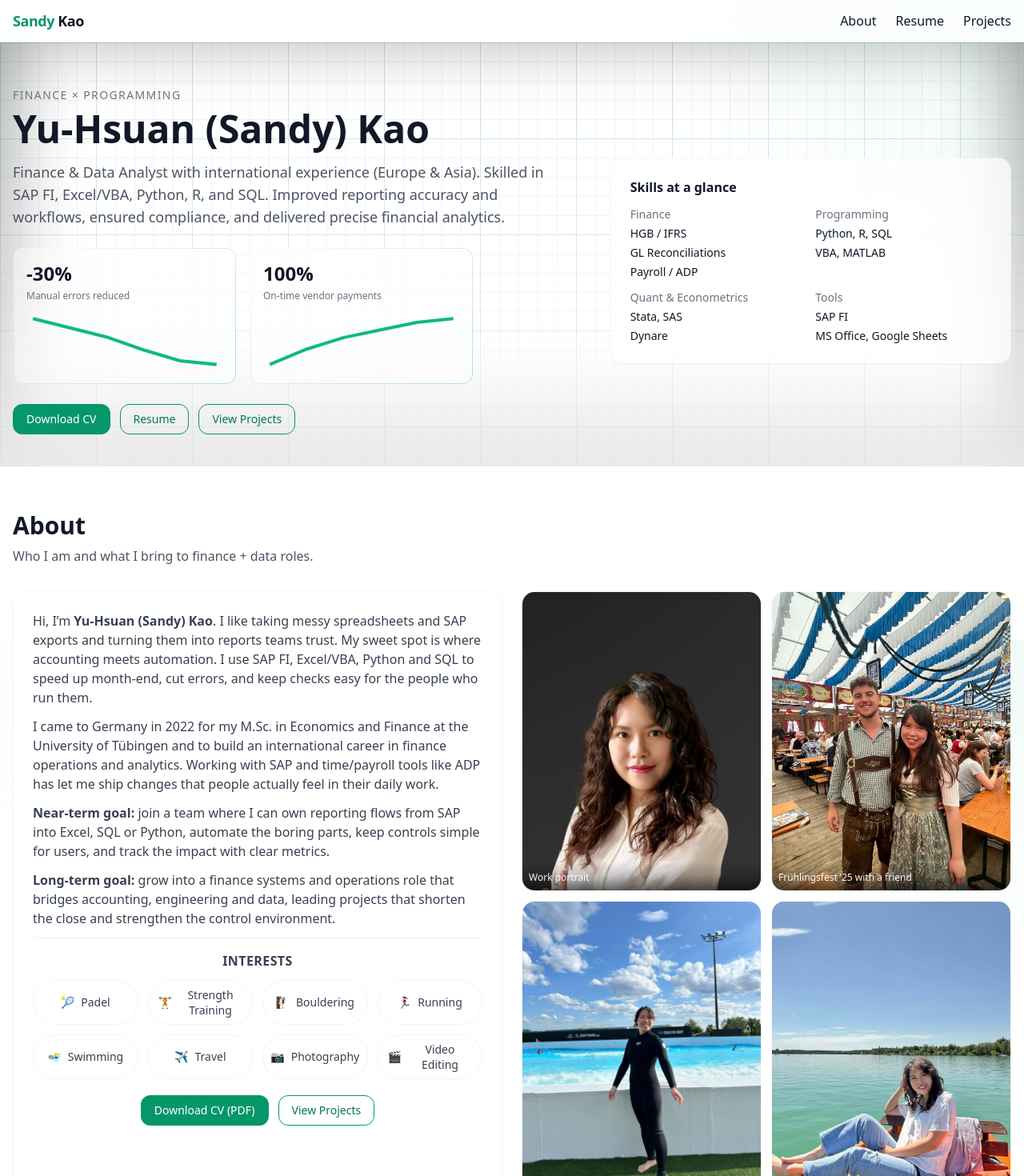
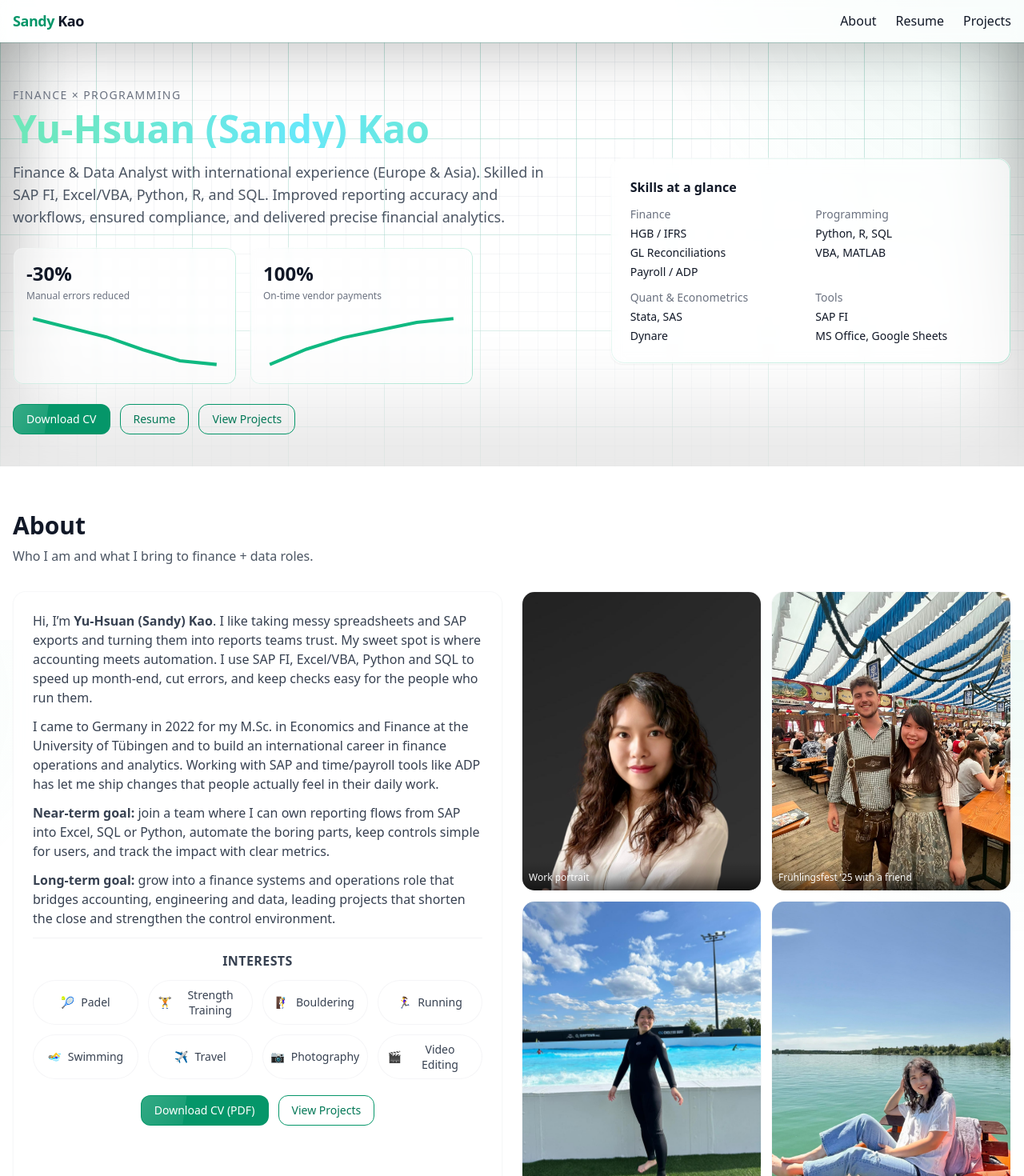
Before and after one commit to SandyKao0301/SandyKao, a Next.js app: page / in a window 1280 px wide. Shown: the top 1470 px of the page at 80% size. Built offline with nearby package versions, Linux system fonts and the light colour scheme.

Commit message:
Update page.tsx

```diff
--- a/app/page.tsx
+++ b/app/page.tsx
@@ -4,6 +4,7 @@ import ProjectCard from "@/components/ProjectCard";
 import Timeline from "@/components/Timeline";
 import KPIs from "@/components/KPIs";
 import BlueprintFX from "@/components/BlueprintFX";
+import ParallaxGroup from "@/components/ParallaxGroup";
 
 export default function Page() {
   const base = process.env.NEXT_PUBLIC_BASE_PATH || "";
@@ -23,15 +24,19 @@ export default function Page() {
   return (
     <>
       {/* Hero */}
-      <header className="container pt-14 pb-10 relative">
-        <BlueprintFX />
+      <header className="container pt-14 pb-10 relative overflow-hidden">
+        <BlueprintFX variant="bold" fullBleed />
 
         <div className="grid gap-8 md:grid-cols-12 items-center">
           <div className="md:col-span-7">
             <p className="text-sm uppercase tracking-widest text-gray-500">Finance × Programming</p>
-            <h1 className="mt-2 text-3xl sm:text-4xl md:text-5xl font-semibold leading-tight">
+
+            {/* 4) Gradient accent on name */}
+            <h1 className="mt-2 text-3xl sm:text-4xl md:text-5xl font-semibold leading-tight
+              bg-gradient-to-r from-emerald-300 via-cyan-300 to-emerald-300 bg-clip-text text-transparent">
               Yu-Hsuan (Sandy) Kao
             </h1>
+
             <p className="mt-4 text-lg text-gray-600 dark:text-gray-300 max-w-2xl">
               Finance & Data Analyst with international experience (Europe & Asia). Skilled in SAP FI, Excel/VBA, Python, R, and SQL.
               Improved reporting accuracy and workflows, ensured compliance, and delivered precise financial analytics.
@@ -48,14 +53,16 @@ export default function Page() {
             </div>
 
             <div className="mt-6 flex flex-wrap gap-3">
-              <a href={`${base}/assets/CV.pdf`} className="btn" download>Download CV</a>
+              {/* 3) Shimmer on primary CTA */}
+              <a href={`${base}/assets/CV.pdf`} className="btn btn-shimmer" download>Download CV</a>
               <Link href="/resume" className="btn-outline">Resume</Link>
               <Link href="/projects" className="btn-outline">View Projects</Link>
             </div>
           </div>
 
           <div className="md:col-span-5">
-            <div className="card">
+            {/* 6) Hairline border on skills card */}
+            <div className="card card-gradient">
               <h3 className="font-semibold">Skills at a glance</h3>
               <div className="mt-3 grid grid-cols-2 gap-3 text-sm">
                 <div>
@@ -117,11 +124,20 @@ export default function Page() {
                 <strong>Long-term goal:</strong> grow into a finance systems and operations role that bridges accounting, engineering and data, leading projects that shorten the close and strengthen the control environment.
               </p>
 
-              {/* Interests: centered, equal-size pills with 2-line wrap */}
+              {/* Interests */}
               <div className="mt-6 pt-4 border-t border-gray-200/50 dark:border-gray-800/60 text-center">
                 <h3 className="font-semibold text-base uppercase tracking-wide">Interests</h3>
                 <div className="mt-3 grid grid-cols-2 sm:grid-cols-4 gap-3 max-w-xl mx-auto">
-                  {interests.map(({ label, emoji }) => (
+                  {[
+                    { label: "Padel", emoji: "🎾" },
+                    { label: "Strength Training", emoji: "🏋️" },
+                    { label: "Bouldering", emoji: "🧗‍♀️" },
+                    { label: "Running", emoji: "🏃‍♀️" },
+                    { label: "Swimming", emoji: "🏊‍♀️" },
+                    { label: "Travel", emoji: "✈️" },
+                    { label: "Photography", emoji: "📷" },
+                    { label: "Video Editing", emoji: "🎬" },
+                  ].map(({ label, emoji }) => (
                     <span
                       key={label}
                       className="w-full h-[3.5rem] inline-flex items-center justify-center gap-2 rounded-full border border-gray-200/40 dark:border-gray-800/60 bg-white/5 text-sm font-medium px-3 text-center whitespace-normal break-words leading-snug"
@@ -133,16 +149,17 @@ export default function Page() {
                 </div>
 
                 <div className="mt-5 flex flex-wrap justify-center gap-3">
-                  <a href={`${base}/assets/CV.pdf`} className="btn" download>Download CV (PDF)</a>
+                  <a href={`${base}/assets/CV.pdf`} className="btn btn-shimmer" download>Download CV (PDF)</a>
                   <Link href="/projects" className="btn-outline">View Projects</Link>
                 </div>
               </div>
             </div>
           </div>
 
-          {/* Right: photos with captions */}
+          {/* Right: photos with captions + 5) parallax */}
+          <ParallaxGroup>
             <div className="grid grid-cols-2 gap-3">
-            <figure className="relative aspect-[4/5] overflow-hidden rounded-2xl border border-gray-200/30 dark:border-gray-800/50">
+              <figure data-parallax="0.12" className="relative aspect-[4/5] overflow-hidden rounded-2xl border border-gray-200/30 dark:border-gray-800/50">
                 <img
                   src={`${base}/assets/Sandy_portrait.jpg`}
                   alt="Sandy Kao — professional headshot"
@@ -154,7 +171,7 @@ export default function Page() {
                 </figcaption>
               </figure>
 
-            <figure className="relative aspect-[4/5] overflow-hidden rounded-2xl border border-gray-200/30 dark:border-gray-800/50">
+              <figure data-parallax="0.18" className="relative aspect-[4/5] overflow-hidden rounded-2xl border border-gray-200/30 dark:border-gray-800/50">
                 <img
                   src={`${base}/assets/Octoberfest.jpg`}
                   alt="With a friend at Frühlingsfest 2025 in Munich"
@@ -166,7 +183,7 @@ export default function Page() {
                 </figcaption>
               </figure>
 
-            <figure className="relative aspect-[4/5] overflow-hidden rounded-2xl border border-gray-200/30 dark:border-gray-800/50">
+              <figure data-parallax="0.10" className="relative aspect-[4/5] overflow-hidden rounded-2xl border border-gray-200/30 dark:border-gray-800/50">
                 <img
                   src={`${base}/assets/Surfing.jpg`}
                   alt="Surfing at O2 Surftown in Munich"
@@ -178,7 +195,7 @@ export default function Page() {
                 </figcaption>
               </figure>
 
-            <figure className="relative aspect-[4/5] overflow-hidden rounded-2xl border border-gray-200/30 dark:border-gray-800/50">
+              <figure data-parallax="0.16" className="relative aspect-[4/5] overflow-hidden rounded-2xl border border-gray-200/30 dark:border-gray-800/50">
                 <img
                   src={`${base}/assets/Lake.jpg`}
                   alt="Wörthsee"
@@ -190,6 +207,7 @@ export default function Page() {
                 </figcaption>
               </figure>
             </div>
+          </ParallaxGroup>
         </div>
       </Section>
 
```
Lines whose indentation alone changed are shown as unchanged.
